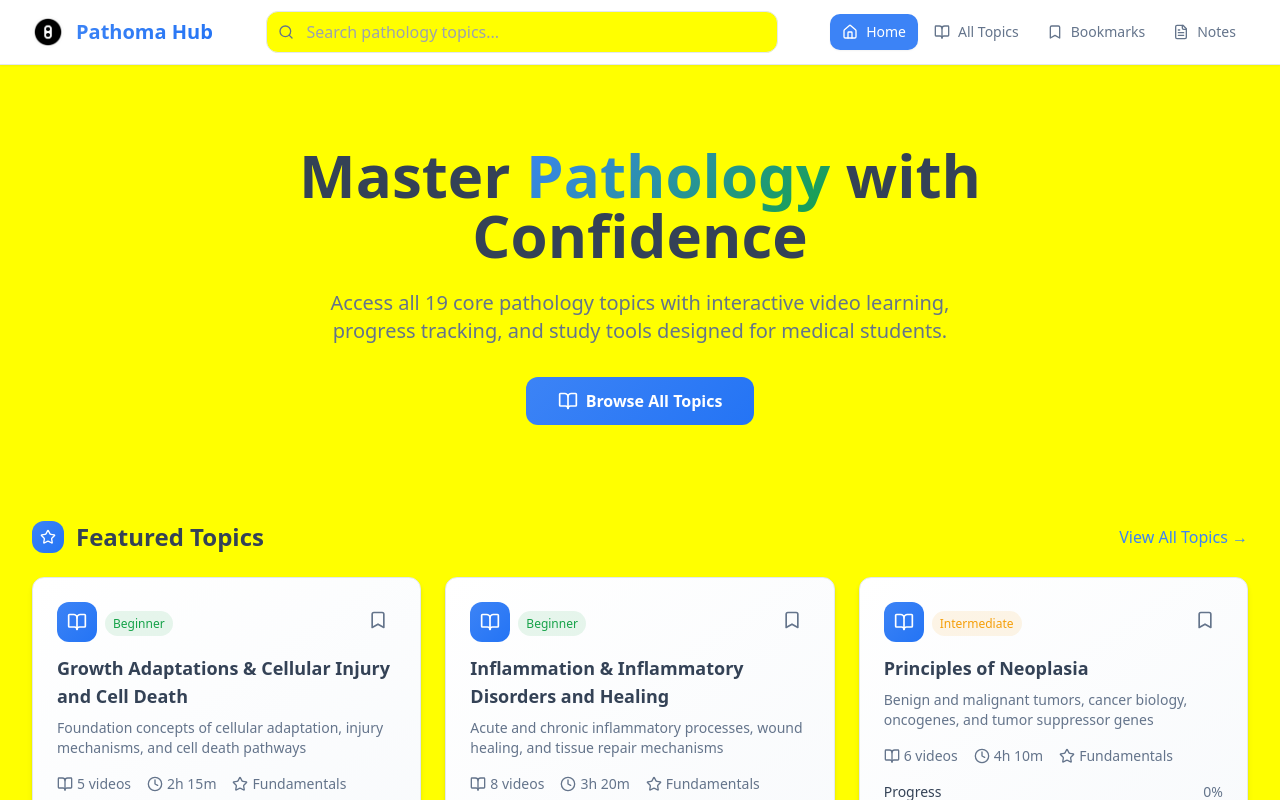
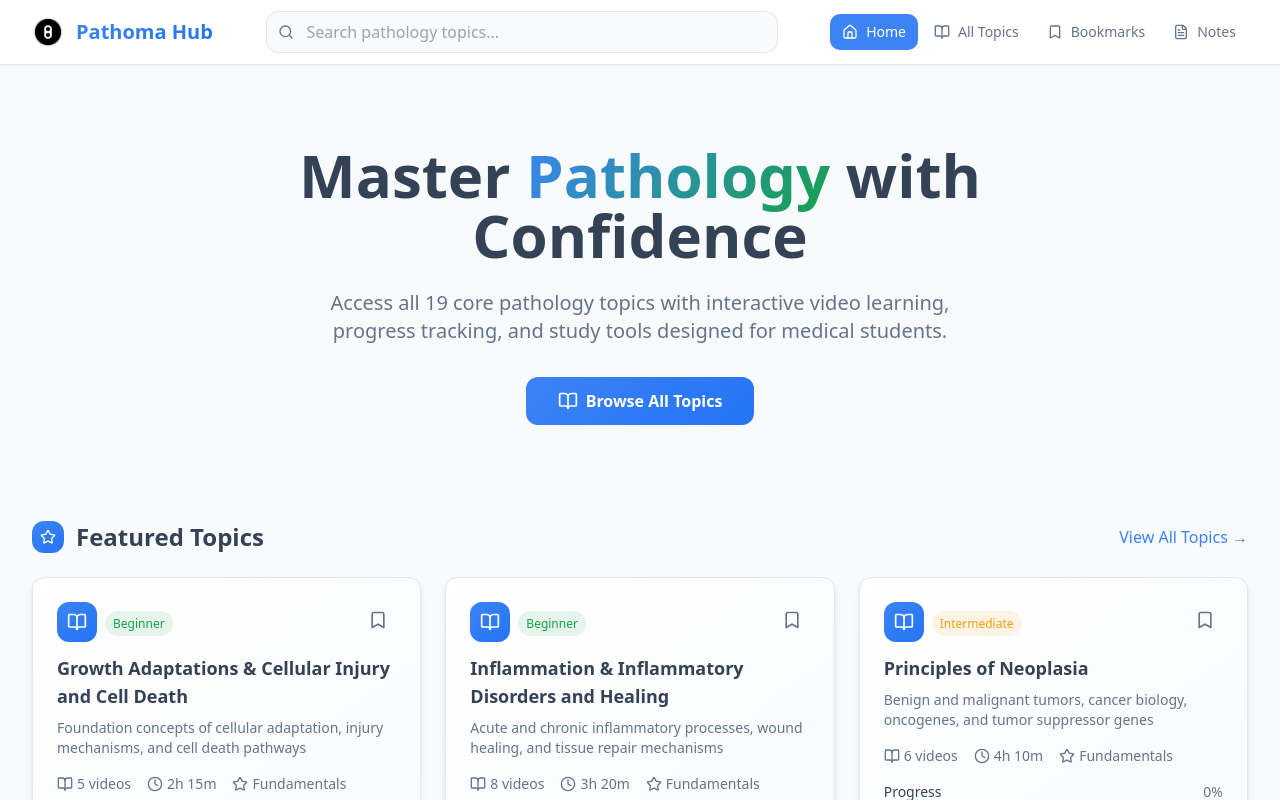
Before and after one commit to Mntsnt/Pathoma-Hub, a React (Vite) app: page / in a window 1280 px wide. Shown: the top 800 px of the page. Built offline with nearby package versions, Linux system fonts and the light colour scheme.

Commit message:
modified the background color of the page

```diff
--- a/src/index.css
+++ b/src/index.css
@@ -8,7 +8,7 @@ All colors MUST be HSL.
 
 @layer base {
   :root {
-    --background: 248 250 252;
+    --background: 210 40% 98%;
     --foreground: 215 25% 27%;
 
     --card: 0 0% 100%;
```
